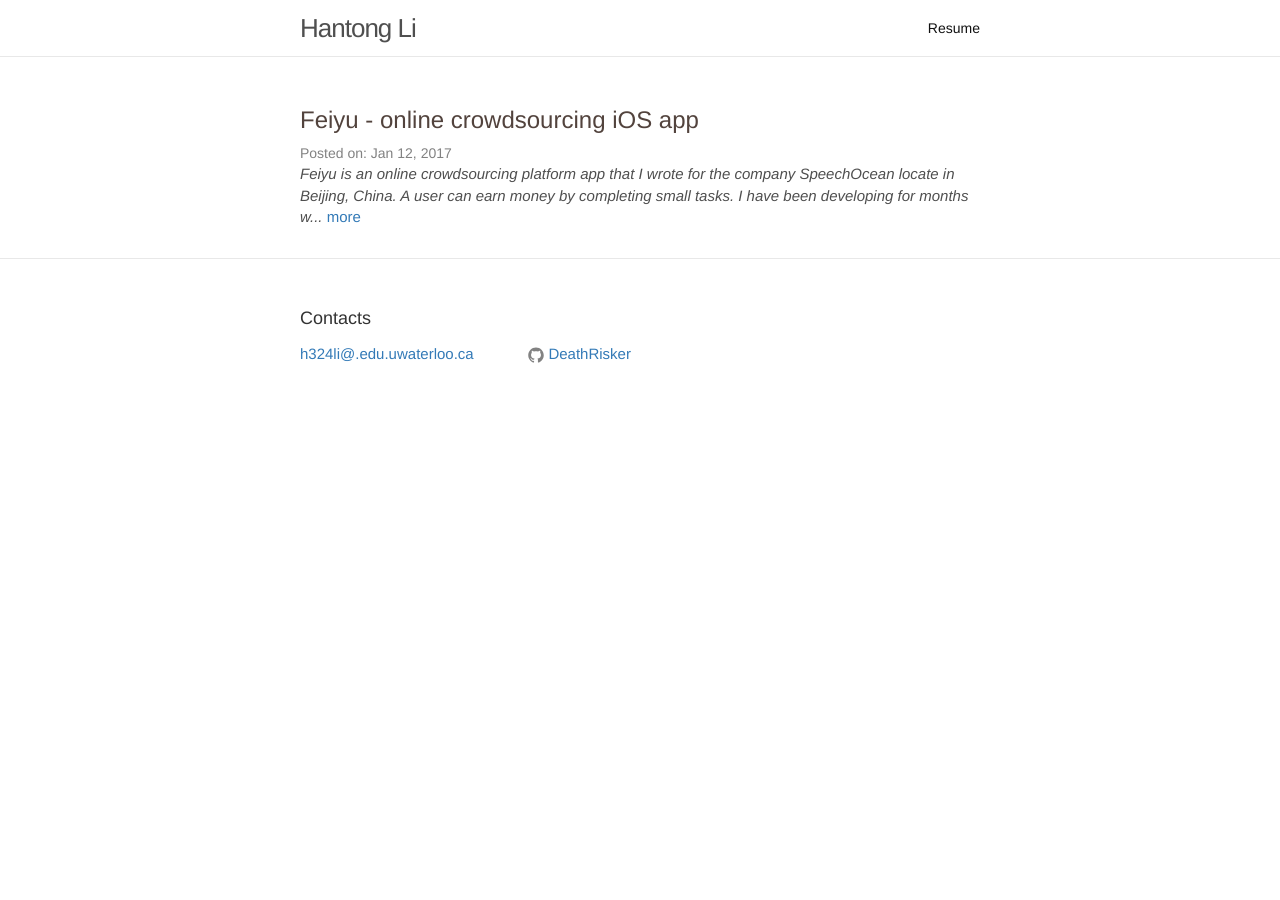
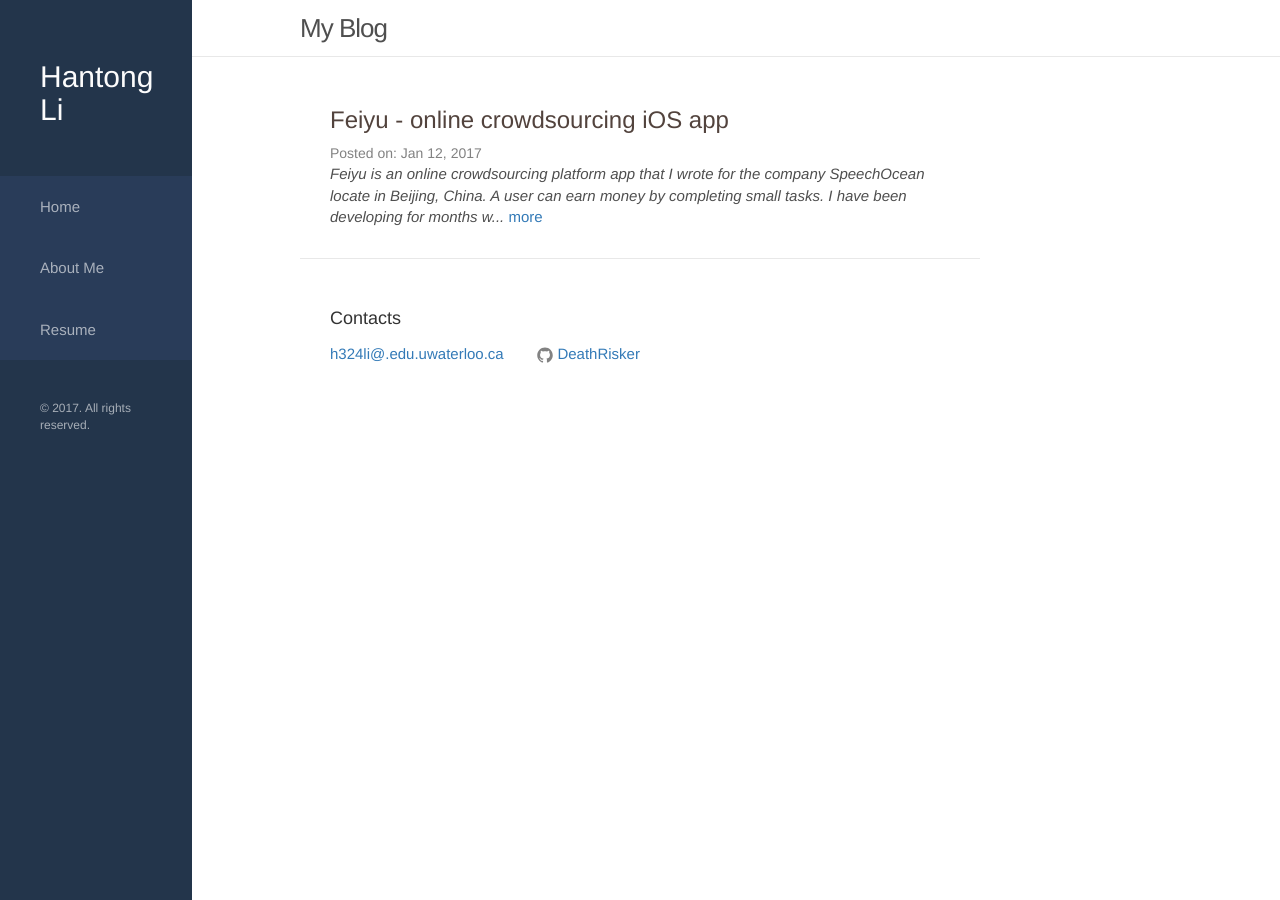
Before and after one commit to DeathRisker/DeathRisker.github.io, a Jekyll site: the page built from index.html, in a window 1280 px wide. Built offline with Jekyll 4.4.1, drawn with Linux system fonts in a browser that asks for light colours; nearby versions of some CDN libraries.

Commit message:
UI update

```diff
--- a/_config.yml
+++ b/_config.yml
@@ -6,7 +6,7 @@
 # 'jekyll serve'. If you change this file, please restart the server process.
 
 # Site settings
-title: Hantong Li
+title: My Blog
 author: Hantong Li
 tagline: iOS/ Web/ Backend Developer University of Waterloo
 email: h324li@.edu.uwaterloo.ca
--- a/_includes/header.html
+++ b/_includes/header.html
@@ -1,10 +1,10 @@
 <header class="site-header">
 
   <div class="wrapper">
+    <!--label for="sidebar-checkbox" class="sidebar-toggle"></label-->
 
     <a class="site-title" href="{{ site.baseurl }}/">{{ site.title }}</a>
-    <div>
-        <tagline>
+
     <nav class="site-nav">
       <!--a href="#" class="menu-icon">
         <svg viewBox="0 0 18 15">
@@ -20,7 +20,6 @@
           <a class="page-link" href="{{ my_page.url | prepend: site.baseurl }}">{{ my_page.title }}</a>
           {% endif %}
         {% endfor %}
-        <a class="page-link" href="/public/resume.pdf">Resume</a>
       </div>
   </nav>
 
--- /dev/null
+++ b/_includes/sidebar.html
@@ -0,0 +1,25 @@
+<input type="checkbox" class="sidebar-checkbox" id="sidebar-checkbox">
+
+<!-- Toggleable sidebar -->
+<div class="sidebar" id="sidebar">
+  <h1 class="sidebar-title sidebar-item">
+      {{ site.author }}
+  </h1>
+  <!--div class="sidebar-item">
+    <p>{{ site.description }}</p>
+</div-->
+
+  <nav class="sidebar-nav">
+    <a class="sidebar-nav-item" href="/">Home</a>
+    <a class="sidebar-nav-item" href="#">About Me</a>
+    <a class="sidebar-nav-item" href="/public/resume.pdf">Resume</a>
+    <!--a class="sidebar-nav-item" href="{{ site.github.repo }}/archive/v{{ site.version }}.zip">Download</a>
+    <span class="sidebar-nav-item">Currently v{{ site.version }}</span-->
+  </nav>
+
+  <div class="sidebar-item">
+    <p>
+      &copy; {{ site.time | date: '%Y' }}. All rights reserved.
+    </p>
+  </div>
+</div>
--- a/_layouts/default.html
+++ b/_layouts/default.html
@@ -4,16 +4,18 @@
   {% include head.html %}
 
   <body>
+    {% include sidebar.html %}
 
     {% include header.html %}
-    <div class="page-content">
-      <div class="wrapper">
-        {{ content }}
-      </div>
-    </div>
+    <div class="wrapper">
+        <div class="page-content">
+          <div class="wrapper">
+            {{ content }}
+          </div>
+        </div>
 
     {% include footer.html %}
-
+    </div>
   </body>
 
 </html>
--- a/_sass/_layout.scss
+++ b/_sass/_layout.scss
@@ -269,3 +269,137 @@
     -webkit-transform: scale(1.3);
     transform: scale(1.3);
 }
+
+.sidebar {
+    position: fixed;
+    top: 0;
+    left: 0;
+    width: 15%;
+    height: 100%;
+    z-index: 2;
+    color: rgba(255, 255, 255, .6); // Text color
+    background-color: #23354B;
+    -webkit-transition: all .3s ease-in-out;
+    transition: all .3s ease-in-out;
+}
+
+.sidebar a {
+    font-weight: normal;
+    color: inherit;
+}
+
+.sidebar-item {
+    padding: 4rem;
+    font-size: 12px;
+    text-align: left;
+}
+
+.sidebar-title{
+    color: #FCFCFC;
+    font-size: 30px;
+}
+
+.sidebar-nav {
+    //border-bottom: 1px solid rgba(255,255,255,.1);
+    background-color: #293C59;
+}
+
+.sidebar-nav-item {
+    font-size: 15px;
+    display: block;
+    padding: 2rem 4rem;
+    //border-top: 1px solid rgba(255,255,255,.1);
+}
+
+.sidebar-nav-item.active,
+a.sidebar-nav-item:hover,
+a.sidebar-nav-item:focus{
+    text-decoration: none;
+    background-color: #3A4F6B; //Pink
+    border-color: transparent;
+    color: #FCFCFC;
+}
+
+
+
+/* Hide the sidebar checkbox that we toggle with `.sidebar-toggle` */
+.sidebar-checkbox {
+  display: none;
+}
+
+@media (min-width: 30rem) {
+  .sidebar {
+    font-size: .75rem; /* 14px */
+  }
+}
+
+/* Style the `label` that we use to target the `.sidebar-checkbox` */
+.sidebar-toggle {
+  position: absolute;
+  display: block;
+  top:  0.85rem;
+  left: 2rem;
+
+  width: 4rem;
+  padding: 0.5rem .65rem;
+  color: #505050;
+  background-color: #fff;
+  border-radius: 4px;
+  cursor: pointer;
+}
+.sidebar-toggle:before {
+  display: block;
+  content: "";
+  width: 100%;
+  padding-bottom: .125rem;
+  border-top: .375rem double;
+  border-bottom: .125rem solid;
+
+  /* Make the border inside the box */
+  -webkit-box-sizing: border-box;
+     -moz-box-sizing: border-box;
+          box-sizing: border-box;
+}
+
+.sidebar-toggle:active,
+#sidebar-checkbox:checked ~ .sidebar-toggle {
+  color: #fff;
+  background-color: #505050;
+}
+
+/* Slide effect
+ *
+ * Handle the sliding effects of the sidebar and content in one spot, seperate
+ * from the default styles.
+ *
+ * As an a heads up, we don't use `transform: translate3d()` here because when
+ * mixed with `position: fixed;` for the sidebar toggle, it creates a new
+ * containing block. Put simply, the fixed sidebar toggle behaves like
+ * `position: absolute;` when transformed.
+ *
+ * Read more about it at http://meyerweb.com/eric/thoughts/2011/09/12/.
+ */
+
+.wrap,
+.sidebar,
+.sidebar-toggle {
+  -webkit-backface-visibility: hidden;
+      -ms-backface-visibility: hidden;
+          backface-visibility: hidden;
+}
+.wrap,
+.sidebar-toggle {
+  -webkit-transition: -webkit-transform .3s ease-in-out;
+          transition: transform .3s ease-in-out;
+}
+
+#sidebar-checkbox:checked + .sidebar {
+  visibility: visible;
+}
+#sidebar-checkbox:checked ~ .sidebar,
+//#sidebar-checkbox:checked ~ .wrapper,
+#sidebar-checkbox:checked ~ .sidebar-toggle {
+  -webkit-transform: translateX(14rem);
+      -ms-transform: translateX(14rem);
+          transform: translateX(14rem);
+}
```
